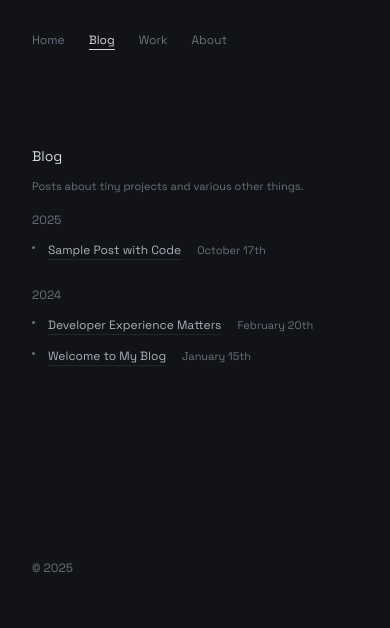
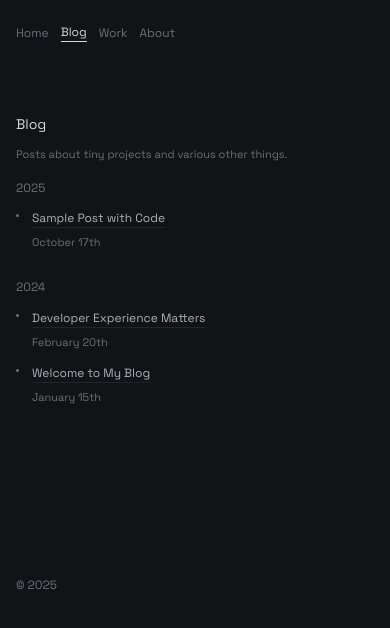
Before and after one commit to zhravan/zen-mdx-blog, a Next.js app: page /blog in a window 390 px wide. Shown: the top 628 px of the page. Built offline with nearby package versions, Linux system fonts and the light colour scheme; no server answers.

Commit message:
feat: mobile responsive polishing

```diff
--- a/app/blog/page.tsx
+++ b/app/blog/page.tsx
@@ -65,6 +65,7 @@ export default function Blog() {
                           className="absolute left-0 top-[0.6em] w-[3px] h-[3px] rounded-full"
                           style={{ backgroundColor: 'var(--color-muted-foreground)' }}
                         />
+                        <div className="inline sm:inline-flex sm:items-baseline sm:gap-2 align-middle">
                           <Link
                             href={`/blog/${post.slug}`}
                             className="text-[12px] hover:opacity-90 focus:opacity-90 align-middle"
@@ -72,14 +73,15 @@ export default function Blog() {
                           >
                             {post.title}
                           </Link>
-                        <span className="mx-2" aria-hidden />
+                          <span className="hidden sm:inline" aria-hidden />
                           <time
-                          className="text-[11px] whitespace-nowrap"
+                            className="block sm:inline text-[11px] whitespace-nowrap"
                             style={{ color: 'var(--color-muted-foreground)' }}
                             dateTime={post.date}
                           >
                             {formatDateNoYear(post.date)}
                           </time>
+                        </div>
                       </li>
                     ))}
                   </ul>
--- a/app/layout.tsx
+++ b/app/layout.tsx
@@ -38,8 +38,8 @@ export default function RootLayout({
           <div className="min-h-screen" style={{ backgroundColor: 'var(--color-background)' }}>
             <ScrollProgress />
             <nav>
-              <div className="max-w-2xl mx-auto px-8 py-8">
-                <div className="flex gap-6">
+              <div className="max-w-2xl mx-auto px-4 sm:px-8 py-6 sm:py-8">
+                <div className="flex flex-wrap items-center gap-3 sm:gap-6">
                   {navItems.map((item) => (
                     <NavLink key={item.path} href={item.path}>
                       {item.name}
@@ -48,9 +48,9 @@ export default function RootLayout({
                 </div>
               </div>
             </nav>
-            <main className="max-w-2xl mx-auto px-8 py-16">{children}</main>
+            <main className="max-w-2xl mx-auto px-4 sm:px-8 py-12 sm:py-16">{children}</main>
             <footer className="mt-24">
-              <div className="max-w-2xl mx-auto px-8 py-8">
+              <div className="max-w-2xl mx-auto px-4 sm:px-8 py-6 sm:py-8">
                 <p className="text-xs" style={{ color: 'var(--color-muted-foreground)' }}>
                   © {new Date().getFullYear()}
                 </p>
```
Lines whose indentation alone changed are shown as unchanged.
